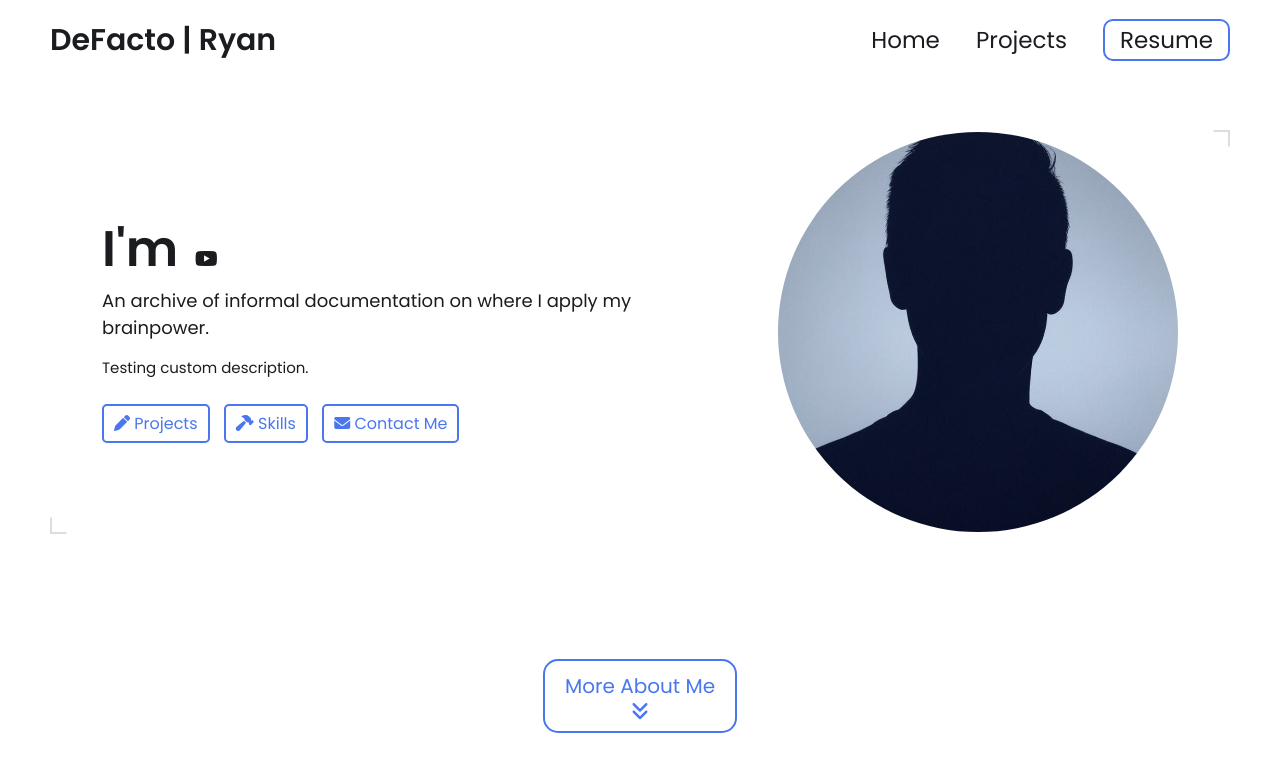
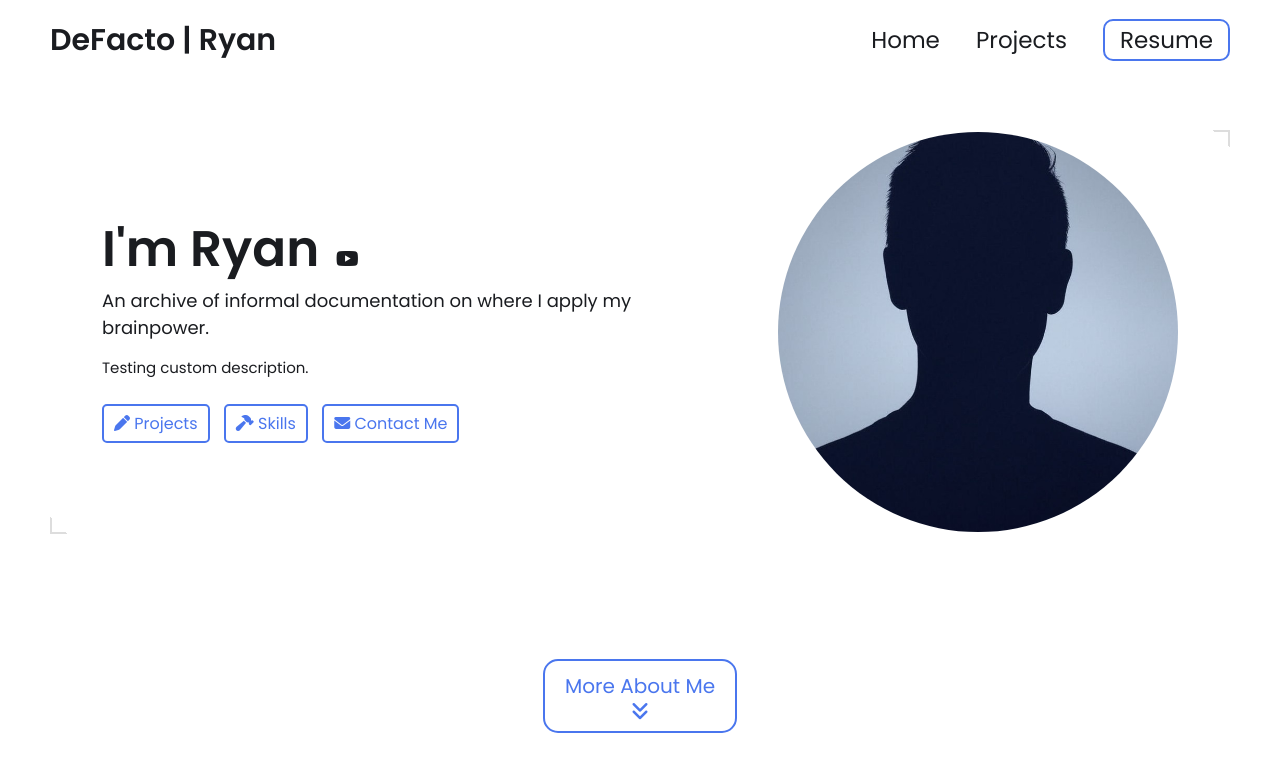
Before and after one commit to DefactoRyan/DefactoRyan.github.io, a Jekyll site: the page built from index.html, in a window 1280 px wide and 900 px high. Shown: the top 772 px of the window. Built offline with Jekyll 4.4.1, drawn with Linux system fonts in a browser that asks for light colours.

Commit message:
Update hero.html

```diff
--- a/_includes/hero.html
+++ b/_includes/hero.html
@@ -4,7 +4,7 @@
     <div class="group">
         <div class="text">
             <h2>
-                I'm {{Ryan}}
+                I'm Ryan {{Ryan}}
                 {% if site.external-links %}
                 <span class="external-links">
                     {% assign platforms = "linkedin,x-twitter,github,stackoverflow,discord,medium,threads,bluesky,instagram,youtube" | split: "," %}
```
